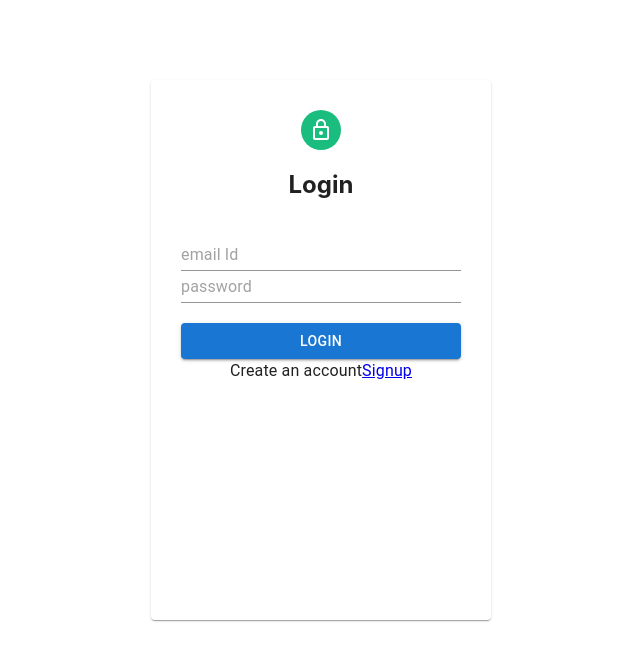
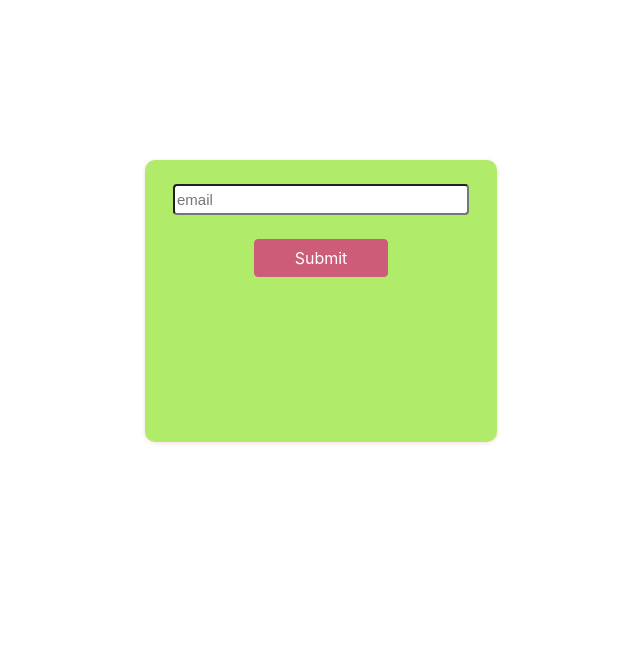
Before and after one commit to Mohdimran07/Expense-Tracker-APP, a React (Create React App) app: page /forgot in a window 1280 px wide. Before the commit this address led to /login. Shown: the top 660 px of the page, without its empty margins (319-959 px from the left). Built offline with nearby package versions, Linux system fonts and the light colour scheme.

Commit message:
first commit

```diff
--- a/src/App.js
+++ b/src/App.js
@@ -2,6 +2,7 @@ import { useContext } from "react";
 import { Navigate, Route, Routes } from "react-router-dom";
 import "./App.css";
 import Dashboard from "./components/dashboard/Dashboard";
+import ForgotPassword from "./components/forgotpassword/ForgotPassword";
 import Login from "./components/Form/Login";
 import SignUp from "./components/Form/SignUp";
 import Profile from "./components/Profile/Profile";
@@ -17,6 +18,7 @@ function App() {
         <Route path="/signup" element={<SignUp />} />
         {isLoggedIn && <Route path="/" element={<Dashboard />} />}
         {isLoggedIn && <Route path="/profile" element={<Profile />} />}
+        {!isLoggedIn && <Route path="/forgot" element={<ForgotPassword />} />}
        <Route path="*" element={<Navigate to="/login" />} />
       </Routes>
     </div>
--- a/src/components/Form/Login.js
+++ b/src/components/Form/Login.js
@@ -72,7 +72,10 @@ const Login = () => {
             <Button type="submit"  variant="contained"
               style={{ marginTop: "20px" }}
               fullWidth >Login</Button>
-              <Typography>
+              <Typography style={{ marginTop: "10px"}}>
+                  <Link to="/forgot">Forgot Password</Link>
+              </Typography>
+              <Typography style={{ marginTop: "10px"}}>
                   Create an account
                   <Link to="/signup">Signup</Link>
               </Typography>
--- /dev/null
+++ b/src/components/forgotpassword/ForgotPassword.css
@@ -0,0 +1,46 @@
+.contain {
+  margin: 10rem auto;
+  height: 100px;
+  max-width: 25rem;
+  border-radius: 10px;
+  background-color: #2c1f35;
+  box-shadow: 0 1px 4px rgba(219, 81, 81, 0.2);
+  padding: 1rem;
+  text-align: center;
+  color: white;
+}
+
+.control {
+  margin-top: 0.5rem;
+  margin-bottom: 0.5rem;
+}
+
+.control input {
+  height: 28px;
+  width: 90%;
+  position: relative;
+  /* border: 10px; */
+  border-radius: 4px;
+  font-size: 15px;
+}
+
+.toggle {
+  margin-top: 1.5rem;
+  display: flex;
+  flex-direction: column;
+  align-items: center;
+}
+
+.toggle button {
+  cursor: pointer;
+  font: inherit;
+  color: white;
+  background-color: #cc5c78;
+  border: 1px solid #cc5c78;
+  border-radius: 4px;
+  padding: 0.5rem 2.5rem;
+}
+.toggle button:hover {
+  background-color: #630f9b;
+  border-color: #540c85;
+}
--- /dev/null
+++ b/src/components/forgotpassword/ForgotPassword.js
@@ -0,0 +1,43 @@
+import axios from "axios";
+import React, { useRef } from "react";
+import { useNavigate } from "react-router-dom";
+import  './ForgotPassword.css';
+
+const ForgotPassword = () => {
+    const emailInputRef = useRef();
+    const navigate = useNavigate()
+
+    const submitHandler = (e) => {
+      e.preventDefault();
+      const enteredEmail = emailInputRef.current.value;
+
+    axios.post('https://identitytoolkit.googleapis.com/v1/accounts:sendOobCode?key=AIzaSyDMAeY4s_3W-uYEak8CGBun_az9tJyeAXo', {
+        email: enteredEmail,
+        requestType: "PASSWORD_RESET"
+    }).then(data => {
+        console.log(data)
+        navigate("/login")
+    })
+    }
+    return (
+        <section className="contain">
+
+        <form onSubmit={submitHandler}>
+          <div className="control">
+            <input
+              type="email"
+              id="email"
+              required
+              ref={emailInputRef}
+              placeholder="email"
+            />
+          </div>
+          <div className="toggle">
+          <button >Submit</button>
+          </div>
+          </form>
+          </section>
+    )
+};
+
+export default ForgotPassword;
```
Also changed, not shown: src/pages/FormPage.js (deleted, +0 -12 lines).
